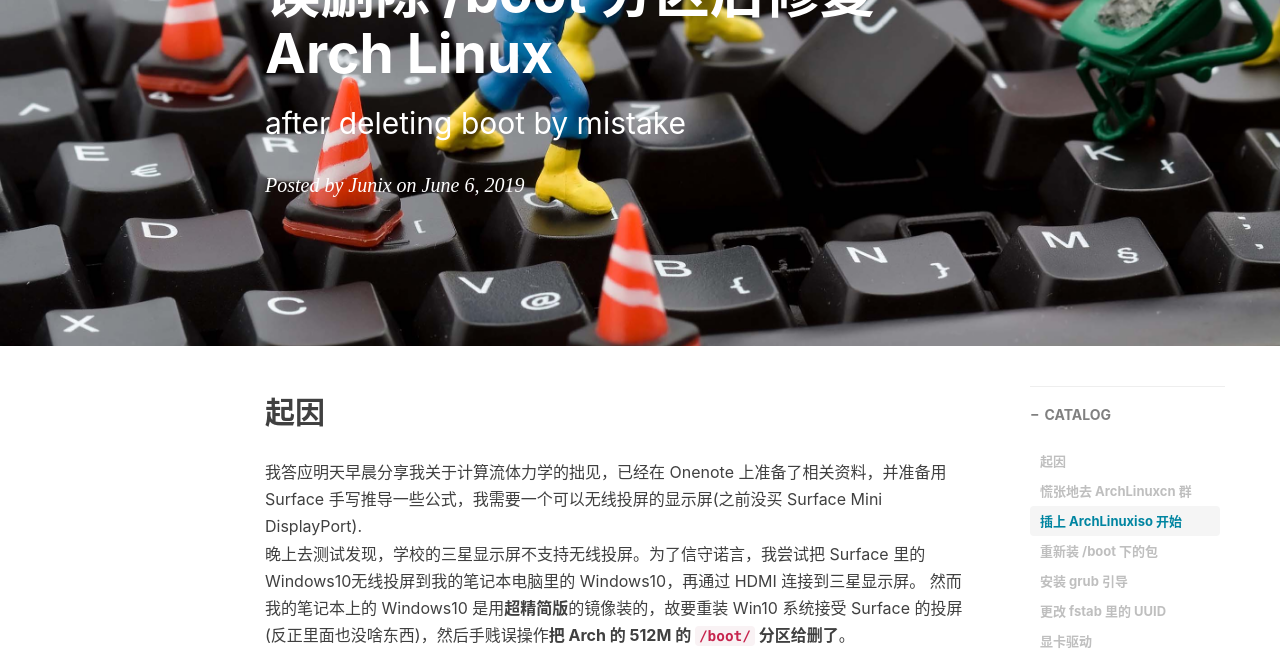
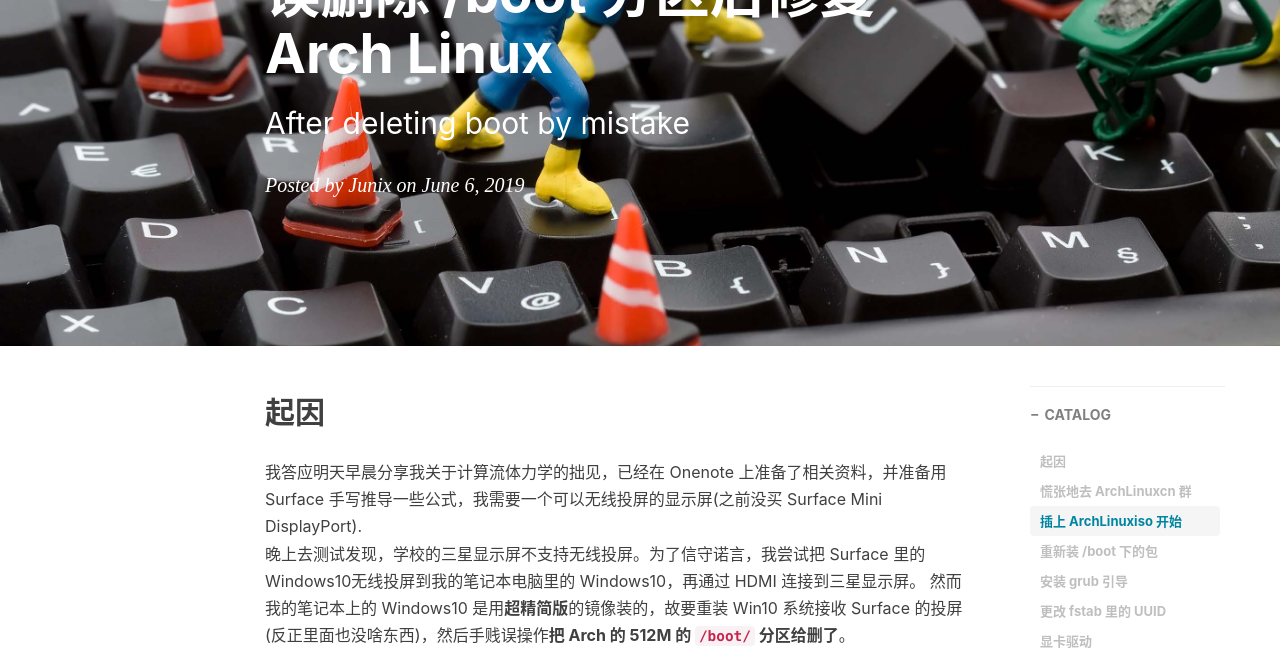
Before and after one commit to junyixu/junyixu.github.io, a Jekyll site: the page built from _posts/2019-06-06-after-deleting-boot-by-mistake.md, in a window 1280 px wide and 900 px high. Shown: the part 237-897 px from the top of the window. Built offline with Jekyll 4.4.1, drawn with Linux system fonts in a browser that asks for light colours; nearby versions of some CDN libraries; comment, search, counter and statistics services are not loaded.

Commit message:
add 2019-06-06-after-deleting-boot-by-mistake.md

```diff
--- a/_posts/2019-06-06-after-deleting-boot-by-mistake.md
+++ b/_posts/2019-06-06-after-deleting-boot-by-mistake.md
@@ -1,7 +1,7 @@
 ---
 layout:     post
 title:      误删除 /boot 分区后修复 Arch Linux
-subtitle:   after deleting boot by mistake
+subtitle:   After deleting boot by mistake
 date:       2019-06-06
 author:     Junix
 header-img: img/post-bg-keybord.jpg
@@ -17,7 +17,7 @@ tags:
 我答应明天早晨分享我关于计算流体力学的拙见，已经在 Onenote 上准备了相关资料，并准备用 Surface 手写推导一些公式，我需要一个可以无线投屏的显示屏(之前没买 Surface Mini DisplayPort).
 晚上去测试发现，学校的三星显示屏不支持无线投屏。为了信守诺言，我尝试把 Surface
 里的 Windows10无线投屏到我的笔记本电脑里的 Windows10，再通过 HDMI 连接到三星显示屏。
-然而我的笔记本上的 Windows10 是用**超精简版**的镜像装的，故要重装 Win10 系统接受 Surface 的投屏(反正里面也没啥东西)，然后手贱误操作**把 Arch 的 512M 的 `/boot/` 分区给删了**。
+然而我的笔记本上的 Windows10 是用**超精简版**的镜像装的，故要重装 Win10 系统接收 Surface 的投屏(反正里面也没啥东西)，然后手贱误操作**把 Arch 的 512M 的 `/boot/` 分区给删了**。
 
 ## 慌张地去 ArchLinuxcn 群
 
@@ -44,6 +44,7 @@ tags:
  fc 老师提示在后面再加上 `pacman -S -`就可以了
 ![pacman](/img/pacman.png)
 多亏了惠狐姐姐这一问，不然我还以为`-`是标准输出呢
+
 ![awk1](/img/bootawk1.jpg)
 一切正常，我输入 y
 ![awk2](/img/bootawk2.jpg)
```
Also changed, not shown: img/bootawk4.png.
